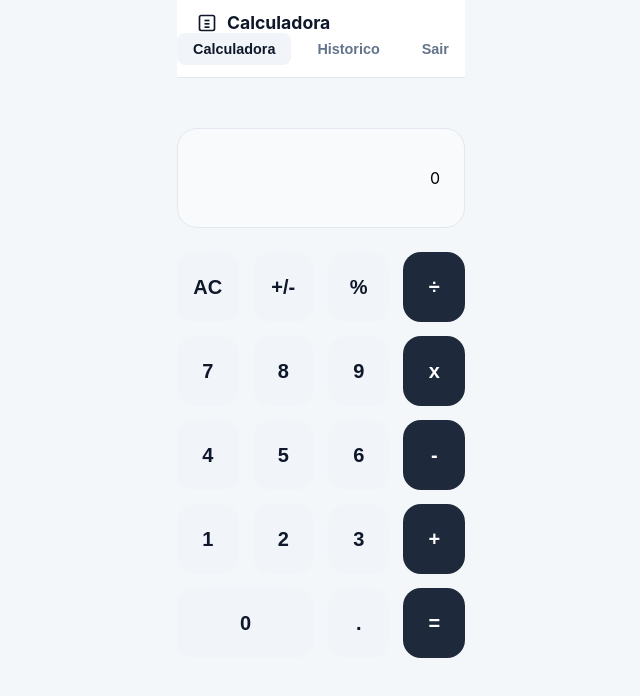
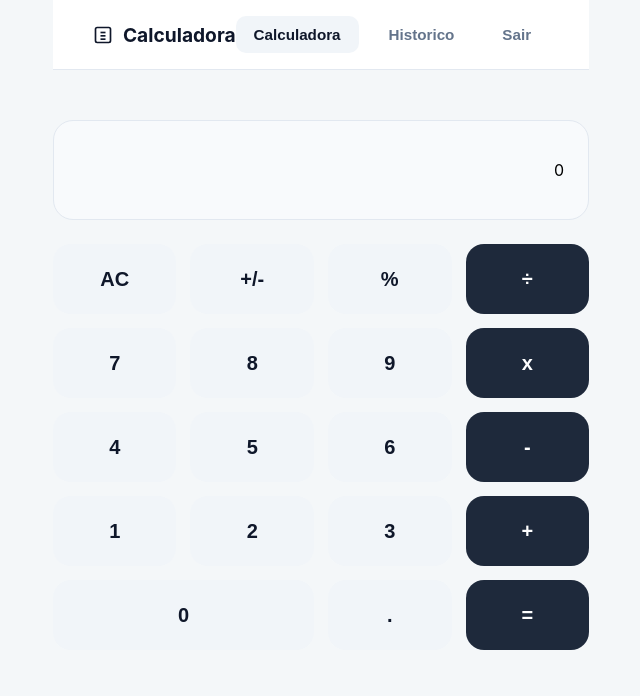
Before and after one commit to G-alberton/Calculadora, a website: page index.html in a window 1280 px wide. Shown: the whole page, without its empty margins (319-959 px from the left). Drawn offline with Linux system fonts and the light colour scheme.

Commit message:
arrumei o front

```diff
--- a/css/style.css
+++ b/css/style.css
@@ -29,53 +29,76 @@ body {
 }
 
 /* --- CABEÇALHO SUPERIOR --- */
+/* --- CABEÇALHO SUPERIOR --- */
+
 .top-nav {
     width: 100%;
+
     background: var(--calc-white);
+
     border-bottom: 1px solid var(--border-color);
-    padding: 12px 0;
-    margin-bottom: 50px; /* Distância entre o topo e a calculadora */
+
+    padding: 16px 40px;
+
+    margin-bottom: 50px;
+
+    display: flex;
+    justify-content: center;
 }
 
 .nav-container {
-    max-width: 1000px;
-    margin: 0 auto;
+    width: 100%;
+
     display: flex;
     justify-content: space-between;
     align-items: center;
-    padding: 0 20px;
 }
+
+/* LOGO */
 
 .logo-area {
     display: flex;
     align-items: center;
     gap: 10px;
+
     font-weight: 700;
     color: var(--text-main);
-    font-size: 1.1rem;
+
+    font-size: 1.2rem;
 }
+
+/* BOTÕES */
 
 .nav-actions {
     display: flex;
-    gap: 10px;
+    gap: 12px;
 }
 
 .header-btn {
     background: transparent;
+
     border: none;
-    padding: 8px 16px;
-    border-radius: 8px;
-    font-size: 0.9rem;
+
+    padding: 10px 18px;
+
+    border-radius: 10px;
+
+    font-size: 0.95rem;
     font-weight: 600;
+
     color: var(--text-muted);
+
     cursor: pointer;
+
     transition: 0.2s;
+
     display: flex;
     align-items: center;
     gap: 5px;
 }
 
-.header-btn:hover, .header-btn.active {
+.header-btn:hover,
+.header-btn.active {
     background: var(--btn-gray);
     color: var(--text-main);
 }
--- a/index.html
+++ b/index.html
@@ -36,7 +36,7 @@
                     <button class="btn number">7</button>
                     <button class="btn number">8</button>
                     <button class="btn number">9</button>
-                    <button class="btn operator" data-op="x">x</button>
+                    <button class="btn operator" data-op="*">x</button>
 
                     <button class="btn number">4</button>
                     <button class="btn number">5</button>
```
